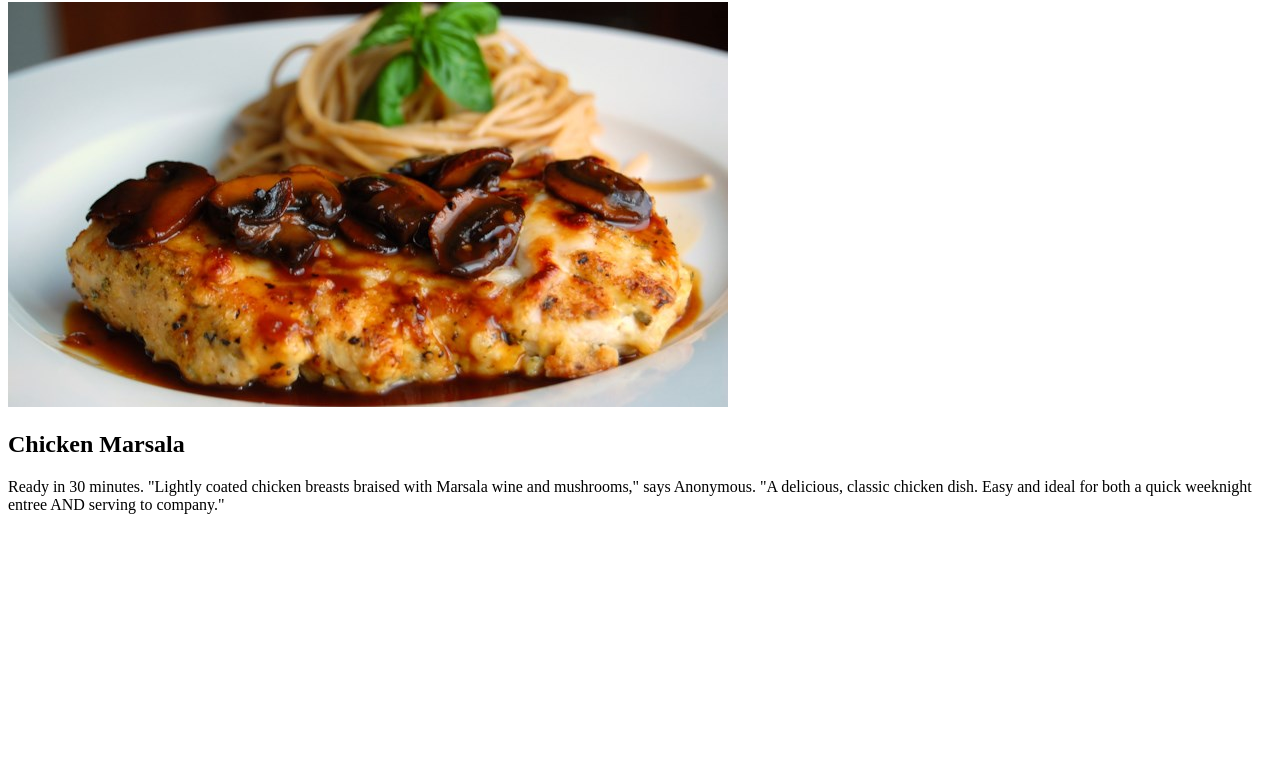
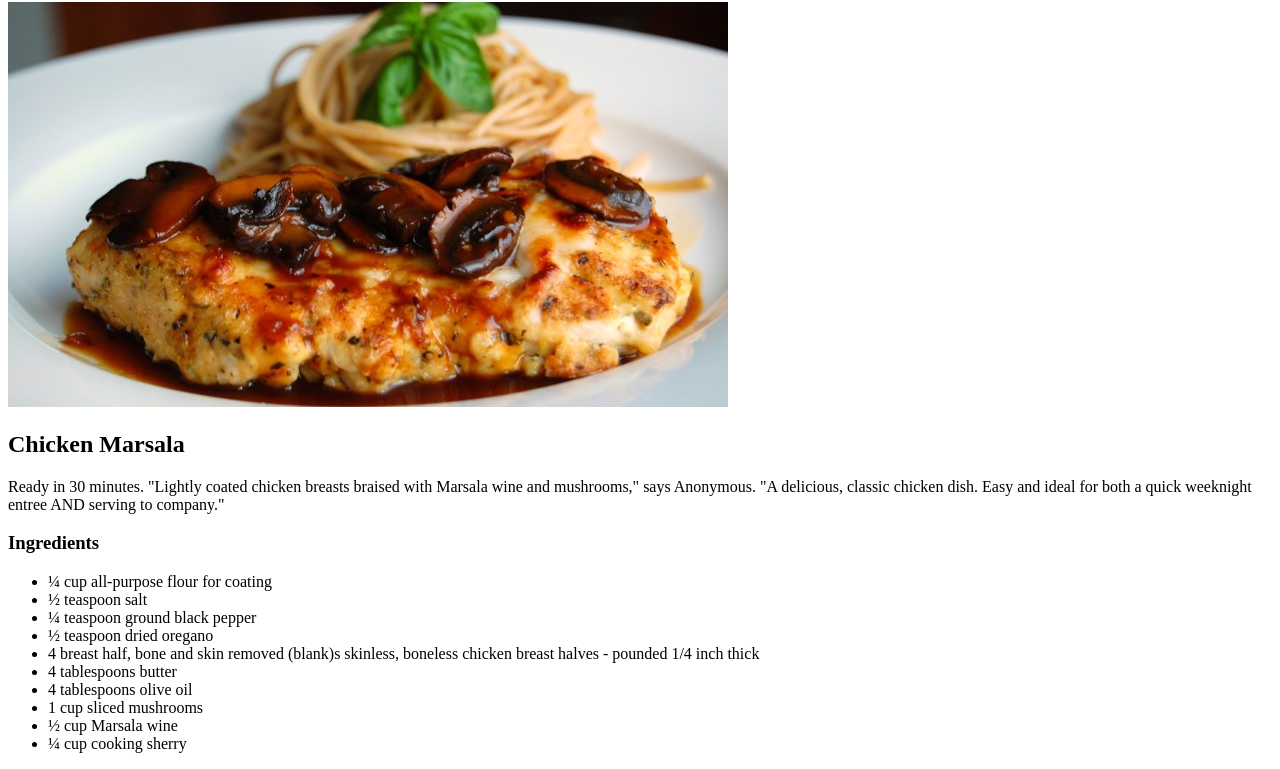
Before and after one commit to ceer007/odin-recipes, a plain HTML site: page recipes/chicken-marsala.html in a window 1280 px wide. Shown: the part 78-847 px from the top of the page. Before the commit the page ends 800 px from the top, so only its background shows below. Drawn offline with Linux system fonts and the light colour scheme.

Commit message:
recipes/chicken-marsala.html

```diff
--- a/recipes/chicken-marsala.html
+++ b/recipes/chicken-marsala.html
@@ -9,5 +9,19 @@
         <img src="./images/image.jpeg">
         <h2>Chicken Marsala</h2>
         <p>Ready in 30 minutes. "Lightly coated chicken breasts braised with Marsala wine and mushrooms," says Anonymous. "A delicious, classic chicken dish. Easy and ideal for both a quick weeknight entree AND serving to company."</p>
+        <h3>Ingredients</h3>
+        <ul>
+            <li>¼ cup all-purpose flour for coating</li>
+            <li>½ teaspoon salt</li>
+            <li>¼ teaspoon ground black pepper</li>
+            <li>½ teaspoon dried oregano
+            </li>
+            <li>4 breast half, bone and skin removed (blank)s skinless, boneless chicken breast halves - pounded 1/4 inch thick</li>
+            <li>4 tablespoons butter</li>
+            <li>4 tablespoons olive oil</li>
+            <li>1 cup sliced mushrooms</li>
+            <li>½ cup Marsala wine</li>
+            <li>¼ cup cooking sherry</li>
+        </ul>
     </body>
 </html>
```
